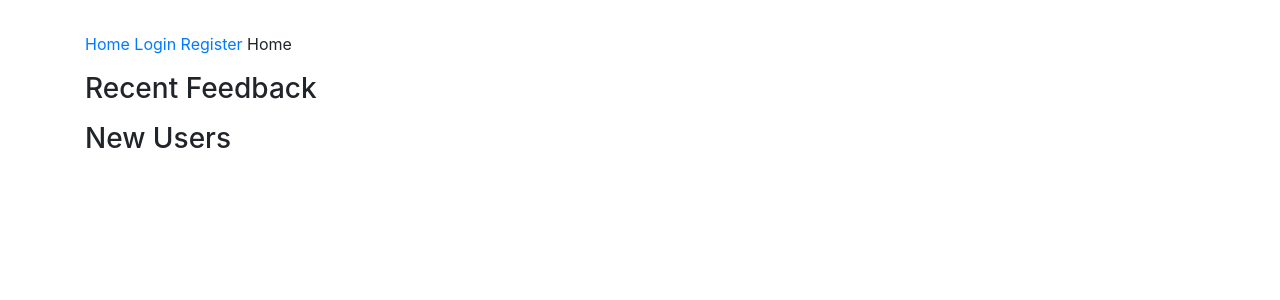
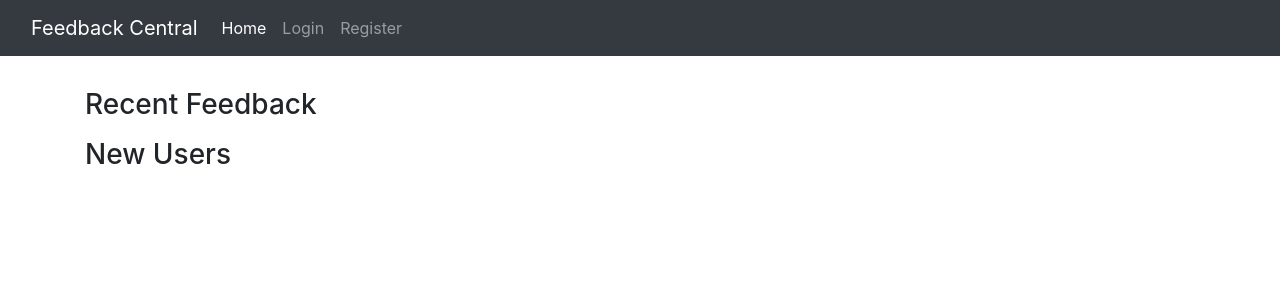
Before and after one commit to JNStayton/Flask-Feedback, a Flask app: page / in a window 1280 px wide. Shown: the top 300 px of the page. Run offline with Flask 2, Linux system fonts and the light colour scheme; data that the repository does not hold is empty; some libraries are stand-ins or nearby versions.

Commit message:
added navbar and navlinks

```diff
--- a/app.py
+++ b/app.py
@@ -188,5 +188,5 @@ def logout():
     if is_logged_in():
         return redirect('/')
     session.pop('user')
-    flash("Goobye!")
+    flash("Goobye!", "success")
     return redirect('/')
--- a/templates/base.html
+++ b/templates/base.html
@@ -10,6 +10,33 @@
     <title>{% block title %} {% endblock %}</title>
 </head>
 <body>
+    <nav class="navbar navbar-expand-md navbar-dark bg-dark">
+        <div class="container-fluid">
+          <a class="navbar-brand" href="/">Feedback Central</a>
+          <button class="navbar-toggler" type="button" data-bs-toggle="collapse" data-bs-target="#navbarSupportedContent" aria-controls="navbarSupportedContent" aria-expanded="false" aria-label="Toggle navigation">
+            <span class="navbar-toggler-icon"></span>
+          </button>
+          <div class="collapse navbar-collapse" id="navbarSupportedContent">
+            <ul class="navbar-nav me-auto mb-2 mb-lg-0">
+              <li class="nav-item">
+                <a class="nav-link active" aria-current="page" href="/">Home</a>
+              </li>
+              {% if session['user'] %}
+              <li class="nav-item">
+                <a class="nav-link" href="/logout">Logout</a>
+              </li>
+              {% else %}
+              <li class="nav-item">
+                <a class="nav-link" href="/login">Login</a>
+              </li>
+              <li class="nav-item">
+                <a class="nav-link" href="/register">Register</a>
+              </li>
+              {% endif %}
+            </ul>
+          </div>
+        </div>
+      </nav>
     <div class="container" style="margin-top: 2em">
 
     {% for category, msg in get_flashed_messages(with_categories=True) %}
@@ -17,15 +44,6 @@
         <strong>{{msg}}</strong>
       </div>
     {% endfor %}
-
-    <a href="/">Home</a>
-    {% if session['user'] %}
-    <a href="/logout">Logout</a>
-    {% else %}
-    <a href="/login">Login</a>
-    <a href="/register">Register</a>
-    {% endif %}
-
 
     {% block content %}
 
--- a/templates/home.html
+++ b/templates/home.html
@@ -1,7 +1,7 @@
 {% extends 'base.html' %}
+{% block title %} Home {% endblock %}
+{% block content %}
 
-{% block content %}
-{% block title %} Home {% endblock %}
 <h3 class="my-3">Recent Feedback</h3>
 {% for fb in feedback %}
 <div class="card my-2">
@@ -16,8 +16,8 @@
     </div>
     <div class="card-footer">
         {% if session['user'] == fb.user.username %}
-         <a class="btn btn-outline-success" href="/feedback/{{feedback.id}}/update"><i class="fa-solid fa-pen-to-square"></i></a>
-        <form style="display: inline;" action="/feedback/{{feedback.id}}/delete" method="POST">
+         <a class="btn btn-outline-success" href="/feedback/{{fb.id}}/update"><i class="fa-solid fa-pen-to-square"></i></a>
+        <form style="display: inline;" action="/feedback/{{fb.id}}/delete" method="POST">
             <button class="btn btn-danger"><i class="fa-solid fa-trash-can"></i></button>
         </form>
         {% endif %}
--- a/templates/new_feedback.html
+++ b/templates/new_feedback.html
@@ -6,7 +6,7 @@
 <h3>New Feedback</h3>
 <form action="/users/{{user.username}}/feedback/add" method="POST">
 {% include 'form-template.html' %}
-    <button type="submit">Post Feedback</button>
+    <button class="btn btn-success" type="submit">Post Feedback</button>
   </form>
 
 {% endblock %}
--- a/templates/update_feedback.html
+++ b/templates/update_feedback.html
@@ -5,7 +5,7 @@
 <h3>Update Feedback</h3>
 <form action="/feedback/{{feedback.id}}/update" method="POST">
 {% include 'form-template.html' %}
-    <button type="submit">Submit Updates</button>
+    <button class="btn btn-warning" type="submit">Submit Updates</button>
   </form>
 
 {% endblock %}
```
Also changed, not shown: 1 other file.
